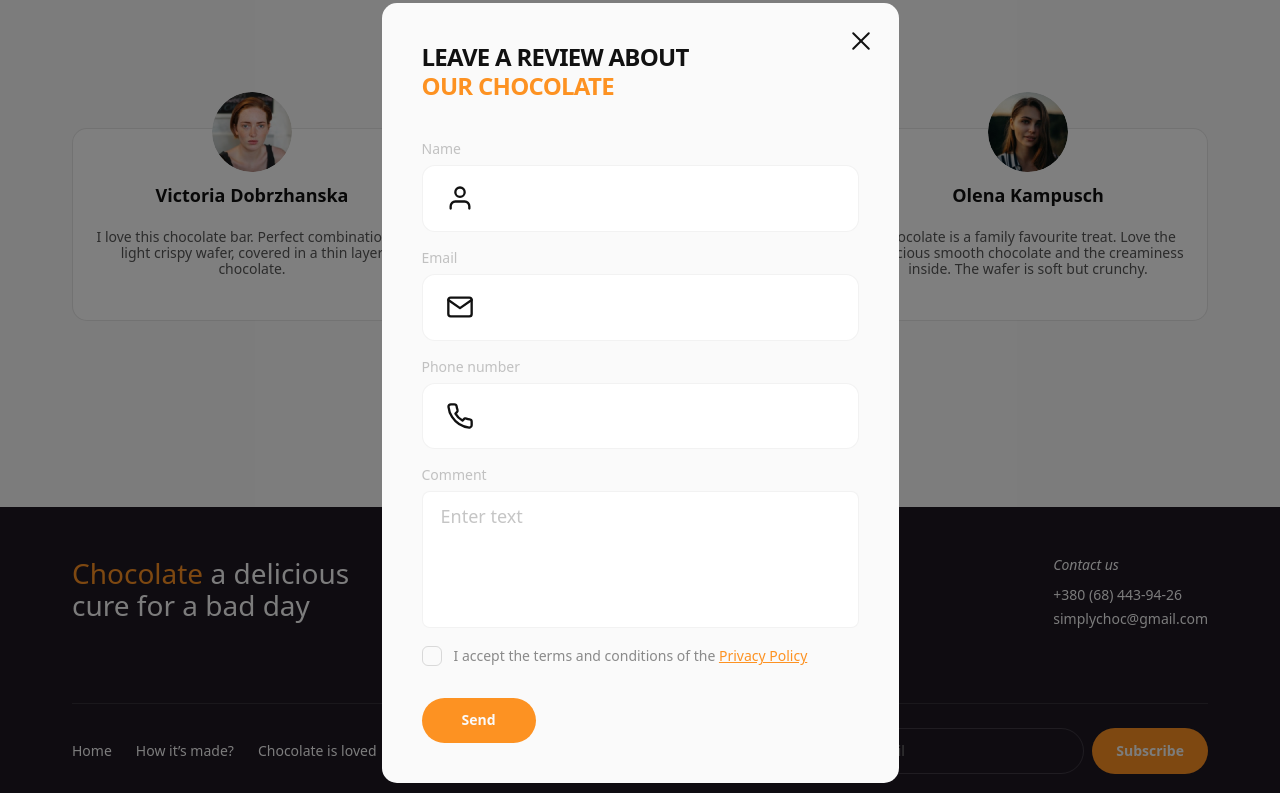
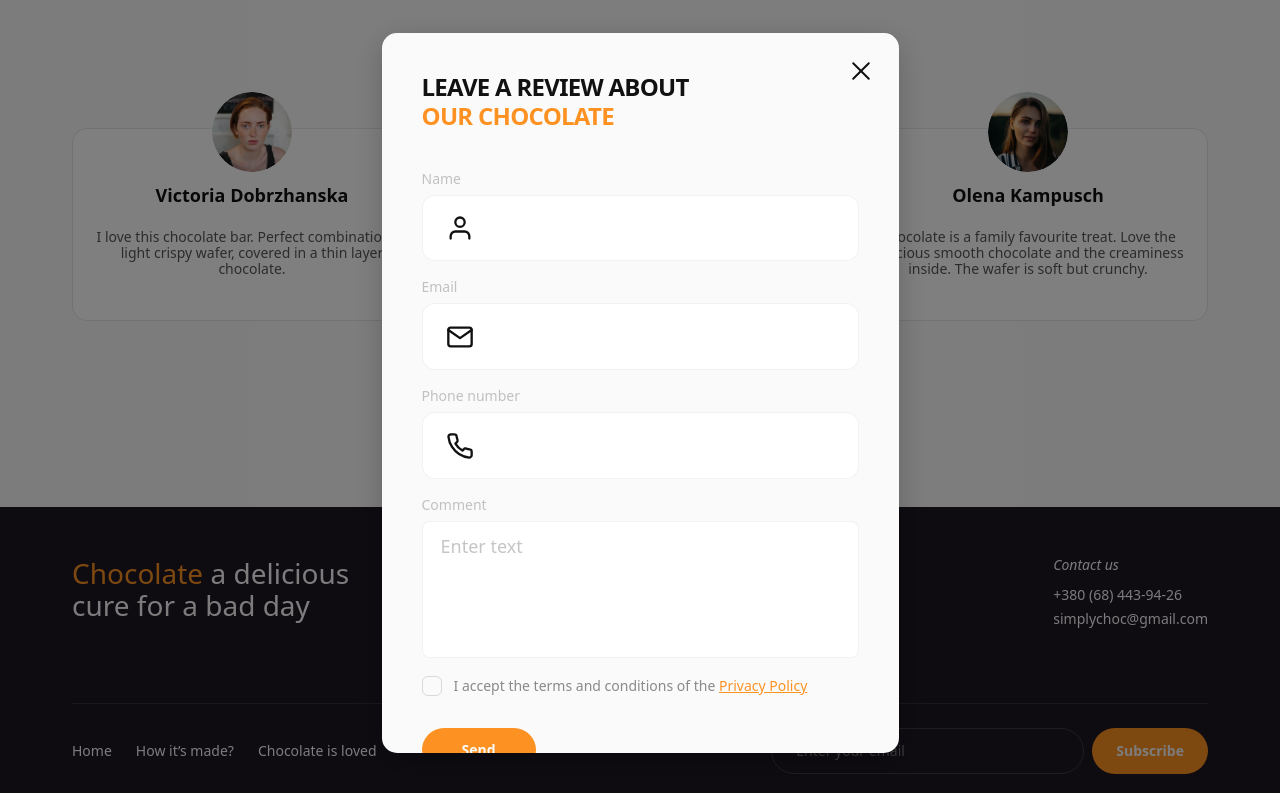
Before and after one commit to Diamond-FoxUA/simply-chocolate, a website built with Vite: page src/index.html in a window 1280 px wide. Both pictures are taken after a click on the button "Leave a review". Shown: the part 2350-3143 px from the top of the page. Built offline with nearby package versions, Linux system fonts and the light colour scheme.

Commit message:
hotfix: modal css

```diff
--- a/src/css/modal.css
+++ b/src/css/modal.css
@@ -1,23 +1,49 @@
 .backdrop {
   position: fixed;
   top: 0;
-  width: 100%;
-  height: 100%;
+  left: 0;
+
+  width: 100vw;
+  height: 100vh;
 
   background-color: #00000080;
 
   display: flex;
   justify-content: center;
   align-items: center;
+
+  padding: 20px;
+
+  overflow-y: auto;
+  z-index: 100;
+
+  opacity: 1;
+  visibility: visible;
+  transition: opacity 250ms ease, visibility 250ms ease;
+}
+
+.backdrop.hidden {
+  opacity: 0;
+  visibility: hidden;
+  pointer-events: none;
 }
 
 .modal-container {
   position: relative;
   background-color: var(--white);
   padding: 32px 24px;
+  border-radius: 15px;
 
-  border-radius: 15px;
-  max-width: 311px;
+  width: 100%;
+  max-width: 517px;
+
+  max-height: 90vh;
+  overflow-y: auto;
+
+  box-shadow: 0 8px 30px rgba(0, 0, 0, 0.2);
+
+  transform: scale(1);
+  transition: transform 250ms ease;
 }
 
 .modal-close-btn {
--- a/src/js/modal.js
+++ b/src/js/modal.js
@@ -1,17 +1,12 @@
 const reviewBtnEl = document.querySelector('[data-modal-open]');
-const backdropEl = document.querySelector('.backdrop');
-const modalEl = document.querySelector('[data-modal]');
-const bodyEl = document.querySelector('body');
+const backdropEl = document.querySelector('[data-modal]');
+const bodyEl = document.body;
 
 const modalMarkup = `
   <div class="modal-container">
-    <button class="modal-close-btn" data-modal-close>
-      <svg class="modal-close-btn-icon" width="28" height="28">
-        <use href="/img/sprite.svg#icon-menu"></use>
-      </svg>
-    </button>
+    <button class="modal-close-btn" data-modal-close></button>
     <h2 class="modal-heading">
-      leave a review about <span class="text-accent">our chocolate</span>
+      Leave a review about <span class="text-accent">our chocolate</span>
     </h2>
 
     <form class="modal-form">
@@ -24,6 +19,7 @@ const modalMarkup = `
           </svg>
         </div>
       </div>
+
       <div class="modal-form-item">
         <label class="modal-form-label" for="user-email">Email</label>
         <div class="form-input-container">
@@ -33,6 +29,7 @@ const modalMarkup = `
           </svg>
         </div>
       </div>
+
       <div class="modal-form-item">
         <label class="modal-form-label" for="user-phone">Phone number</label>
         <div class="form-input-container">
@@ -42,6 +39,7 @@ const modalMarkup = `
           </svg>
         </div>
       </div>
+
       <div class="modal-form-item">
         <label class="modal-form-label" for="user-message">Comment</label>
         <textarea
@@ -51,6 +49,7 @@ const modalMarkup = `
           placeholder="Enter text"
         ></textarea>
       </div>
+
       <div class="modal-form-item form-item-checkbox">
         <input class="hidden-checkbox visually-hidden" type="checkbox" value="true" name="user-privacy" id="user-privacy" required>
         <label class="modal-form-label-privacy" for="user-privacy">
@@ -59,25 +58,38 @@ const modalMarkup = `
               <use href="/img/sprite.svg#icon-check"></use>
             </svg>
           </span>
-          <span class="checkbox-text">I accept the terms and conditions of the <a href="" class="checkbox-link">Privacy Policy</a></span>
+          <span class="checkbox-text">
+            I accept the terms and conditions of the
+            <a href="#" class="checkbox-link">Privacy Policy</a>
+          </span>
         </label>
       </div>
+
       <button class="modal-form-btn" type="submit">Send</button>
     </form>
-  </div>`
+  </div>
+`;
 
-modalEl.insertAdjacentHTML('beforeend', modalMarkup);
+backdropEl.insertAdjacentHTML('beforeend', modalMarkup);
 
-const modalCloseBtnEl = document.querySelector('[data-modal-close]');
+const modalCloseBtnEl = backdropEl.querySelector('[data-modal-close]');
 
 reviewBtnEl.addEventListener('click', toggleModal);
 modalCloseBtnEl.addEventListener('click', toggleModal);
+backdropEl.addEventListener('click', onBackdropClick);
+window.addEventListener('keydown', onEscPress);
 
 function toggleModal() {
   backdropEl.classList.toggle('hidden');
-  if(backdropEl.classList.contains('hidden')) {
-    bodyEl.classList.remove('modal-open');
-    return;
+  bodyEl.classList.toggle('modal-open');
 }
-  bodyEl.classList.add('modal-open');
+
+function onBackdropClick(e) {
+  if (e.target === backdropEl) toggleModal();
 }
+
+function onEscPress(e) {
+  if (e.key === 'Escape' && !backdropEl.classList.contains('hidden')) {
+    toggleModal();
+  }
+}
--- a/src/partials/modal.html
+++ b/src/partials/modal.html
@@ -1,3 +1,3 @@
 <div class="backdrop hidden" data-modal>
-  <div class="modal"></div>
+
 </div>
```
Lines whose indentation alone changed are shown as unchanged.
